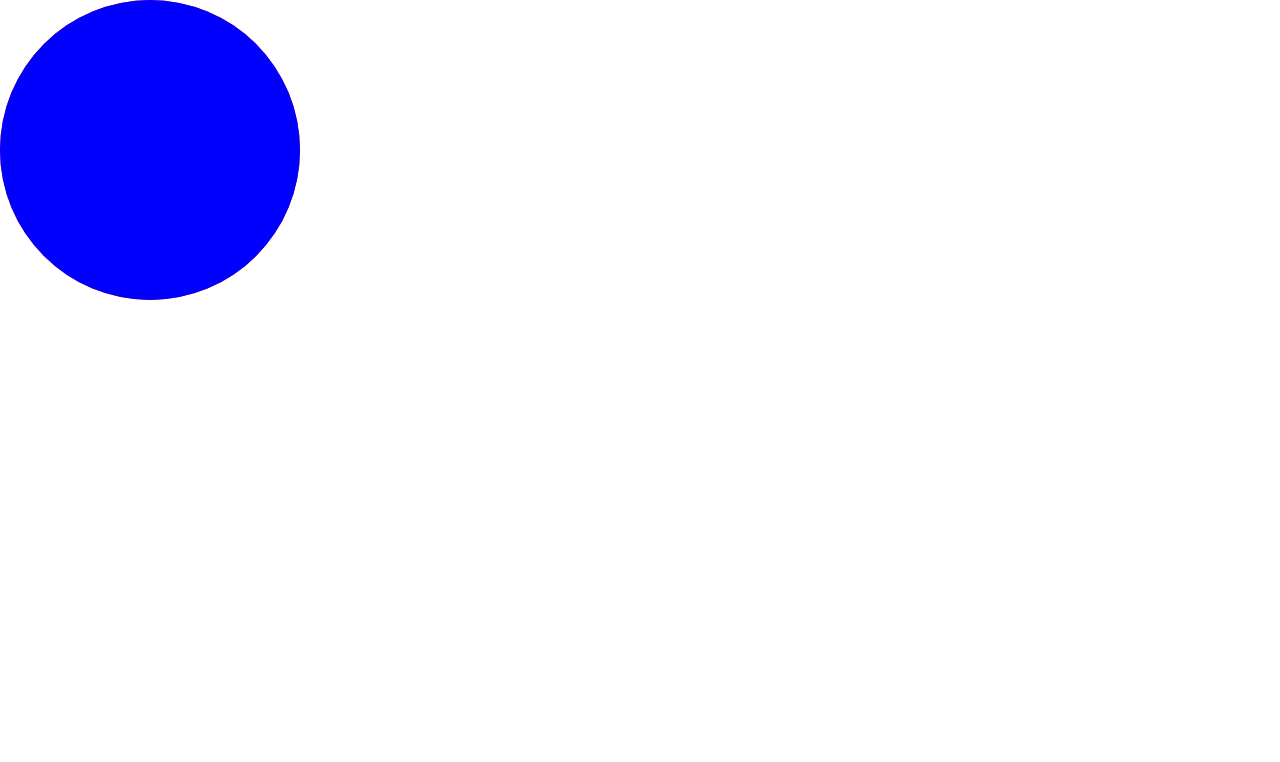
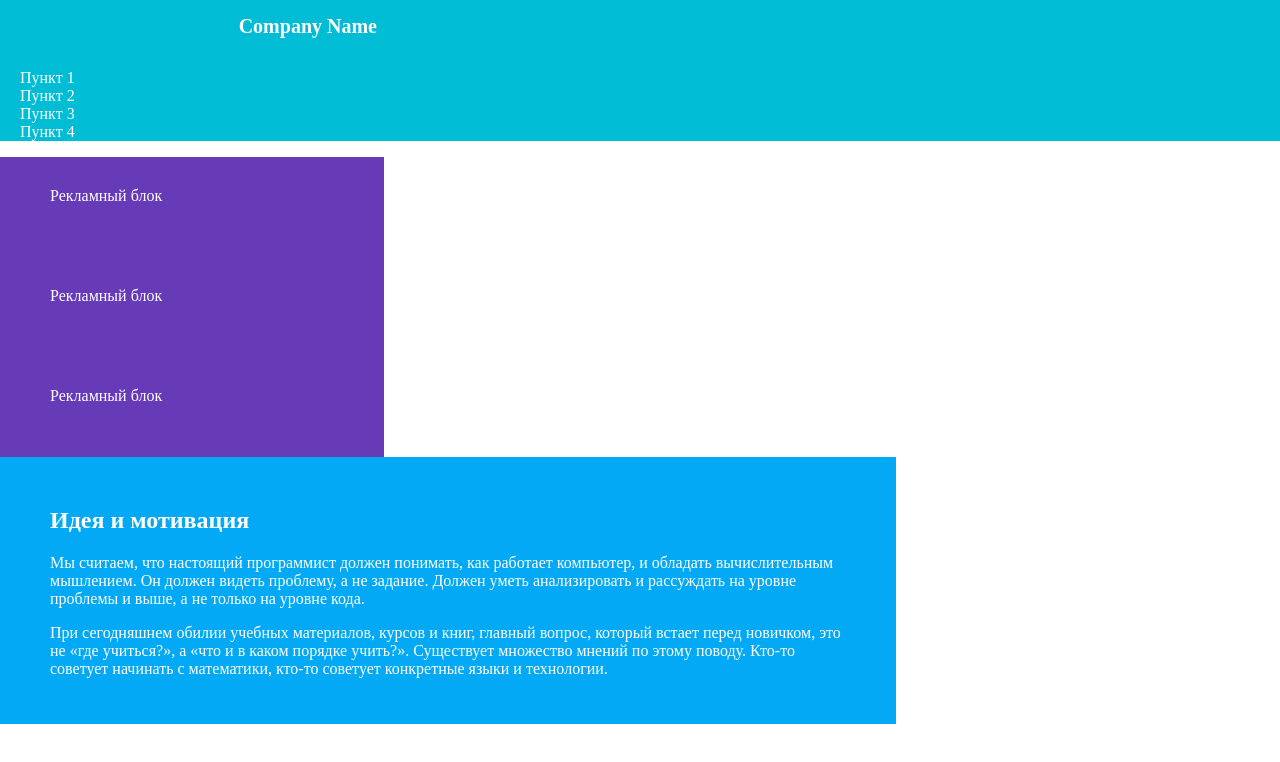
Before and after one commit to maxmarvil/maxmarvil.github.io, a plain HTML site: page index.html in a window 1280 px wide. Drawn offline with Linux system fonts and the light colour scheme.

Commit message:
new tutor

```diff
--- a/index.html
+++ b/index.html
@@ -6,9 +6,28 @@
     <link type="text/css" href='/style.css' rel="stylesheet">
 </head>
 <body>
-    <section class="color-circle">
-        <div class="circle circle-red"></div>
-        <div class="circle circle-blue"></div>
-    </section>
+    <header>
+        <div class="name w30">Company Name</div>
+        <nav class="w70">
+            <ul>
+                <li>Пункт 1</li>
+                <li>Пункт 2</li>
+                <li>Пункт 3</li>
+                <li>Пункт 4</li>
+            </ul>
+        </nav>
+    </header>
+    <main>
+        <aside class="w30">
+            <div class="aside-block">Рекламный блок</div>
+            <div class="aside-block">Рекламный блок</div>
+            <div class="aside-block">Рекламный блок</div>
+        </aside>
+        <section class="w70">
+            <h1>Идея и мотивация</h1>
+            <p>Мы считаем, что настоящий программист должен понимать, как работает компьютер, и обладать вычислительным мышлением. Он должен видеть проблему, а не задание. Должен уметь анализировать и рассуждать на уровне проблемы и выше, а не только на уровне кода.</p>
+            <p>При сегодняшнем обилии учебных материалов, курсов и книг, главный вопрос, который встает перед новичком, это не «где учиться?», а «что и в каком порядке учить?». Существует множество мнений по этому поводу. Кто-то советует начинать с математики, кто-то советует конкретные языки и технологии.</p>
+        </section>
+    </main>
 </body>
 </html>
--- a/style.css
+++ b/style.css
@@ -1,25 +1,69 @@
-.circle {
-  width: 300px;
-  height: 300px;
-  border-radius: 50%;
+body {
+  margin: 0;
+  padding: 0;
+}
+
+.w30 {
+  width: 30%;
+}
+
+.w70 {
+  width: 70%;
+}
+
+
+header {
   /* BEGIN (write your solution here) */
-  position: absolute;
-  top:0px;
-  left: 0px;
-  opacity: 0,5;
+
+  /* END */
+
+  background: #00BCD4;
+  color: #FFF;
+
+  padding: 0 20px;
+}
+
+header .name {
+  font-size: 20px;
+  font-weight: bold;
+  text-align: right;
+
+  padding: 15px;
+  box-sizing: border-box;
+}
+
+header nav ul {
+  /* BEGIN (write your solution here) */
+
+  /* END */
+
+  list-style: none;
+  padding: 0;
+}
+
+header nav ul li {
+  width: 20%;
+}
+
+main {
+  /* BEGIN (write your solution here) */
+
   /* END */
 }
 
-.circle-blue {
-  /* BEGIN (write your solution here) */
-  background-color: blue;
-  z-index: 2;
-  /* END */
+section {
+  padding: 30px 50px;
+  box-sizing: border-box;
+
+  background: #03A9F4;
+  color: #FFF;
 }
 
-.circle-red {
-  /* BEGIN (write your solution here) */
-  background-color: red;
-  z-index: 1;
-  /* END */
+.aside-block {
+  height: 100px;
+  padding: 30px 50px;
+  box-sizing: border-box;
+
+  background: #673AB7;
+  color: #FFF;
 }
```
